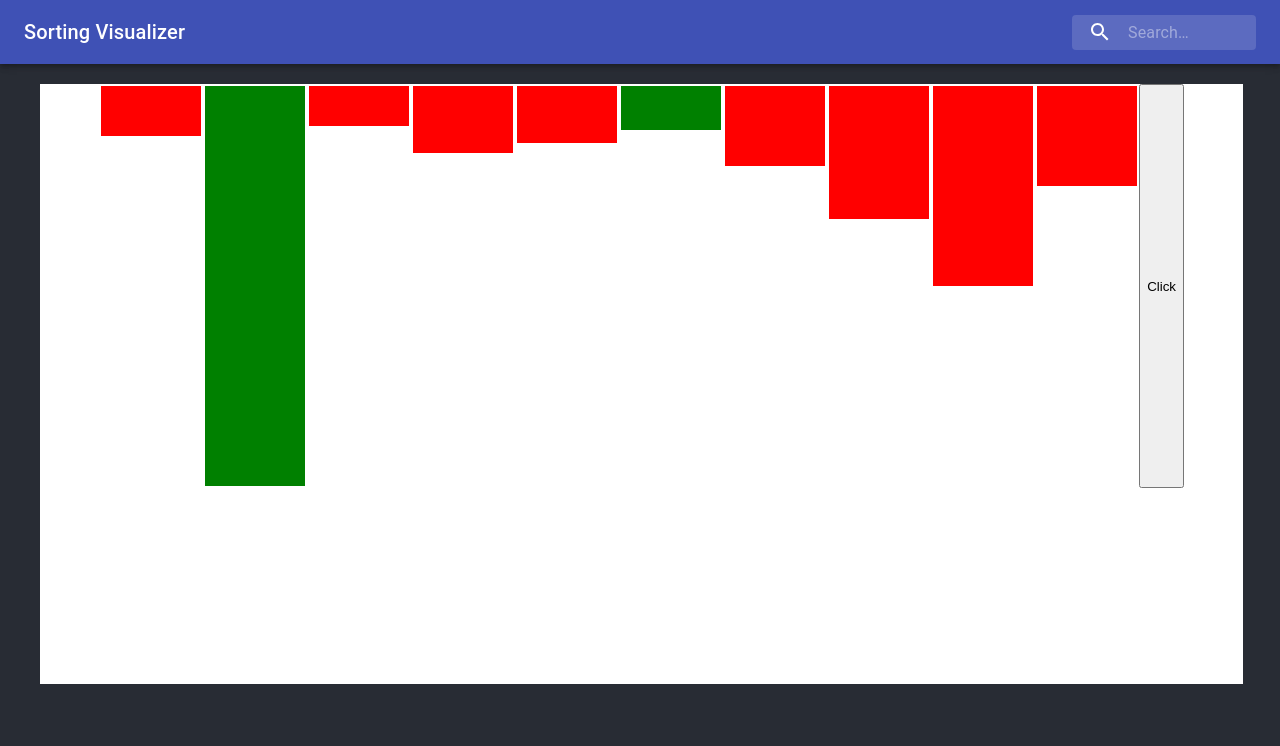
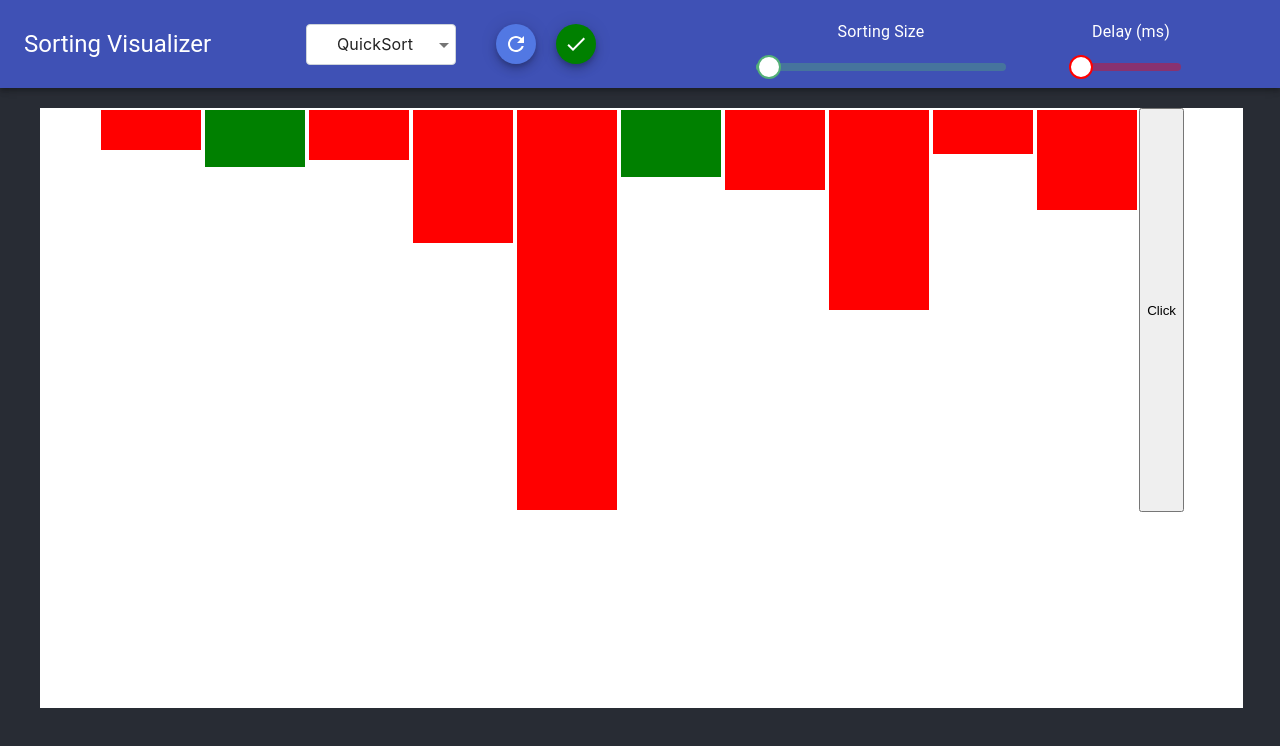
Before and after one commit to mjjply42/Sorting-Visualizer, a React (Create React App) app in the folder client/: page / in a window 1280 px wide. Shown: the top 746 px of the page. Built offline with nearby package versions, Linux system fonts and the light colour scheme.

Commit message:
added buttons and dropdown for ui --- will add sorts next

```diff
--- a/client/package.json
+++ b/client/package.json
@@ -8,9 +8,13 @@
     "@testing-library/jest-dom": "^4.2.4",
     "@testing-library/react": "^9.3.2",
     "@testing-library/user-event": "^7.1.2",
+    "install": "^0.13.0",
+    "npm": "^6.13.6",
     "react": "^16.12.0",
     "react-dom": "^16.12.0",
-    "react-scripts": "3.3.0"
+    "react-redux": "^7.1.3",
+    "react-scripts": "3.3.0",
+    "redux": "^4.0.5"
   },
   "scripts": {
     "start": "react-scripts start",
--- a/client/src/App.js
+++ b/client/src/App.js
@@ -1,16 +1,20 @@
 import React from 'react';
 import { NavBar } from './components/NavBar.js'
 import { MainArea } from './components/MainArea.js'
+import { Provider } from "react-redux";
+import store from "./store";
 import './App.css';
 
 function App() {
   return (
+    <Provider store={store}>
       <div className="App">
         <header className="App-header">
         </header>
         <NavBar/>
         <MainArea/>
       </div>
+    </Provider>
   );
 }
 
--- a/client/src/components/MainArea.js
+++ b/client/src/components/MainArea.js
@@ -1,14 +1,16 @@
 import React,{ useState, useEffect } from 'react';
+import { useSelector, useDispatch } from 'react-redux'
 
 export const MainArea = () => {
 
     const [barCount, setBarCount] = useState(10)
     const [mapTest, setMapTest] = useState([])
     const [switchIndexes, updateIndexes] = useState([1, 5])
+    const count = useSelector(state => state.navState.amount)
 
     useEffect(() => {
-        //updateMapBars()
-    }, [barCount])
+        updateMapBars(count)
+    }, [count])
 
     useEffect(() => {
     }, [mapTest])
@@ -49,7 +51,7 @@ export const MainArea = () => {
     }
     useEffect(() => {
         //setTimeout(() => { updateIndexes([2, 12, 5])}, 2000)
-        updateMapBars(10)
+        updateMapBars(count)
     },[])
     return (
         <div style={{marginLeft: 40, marginTop: 20, backgroundColor: "white", height: 600, width: "94%"}}>
--- a/client/src/components/NavBar.js
+++ b/client/src/components/NavBar.js
@@ -1,12 +1,20 @@
-import React from 'react';
+import React, { useState, useEffect } from 'react';
 import AppBar from '@material-ui/core/AppBar';
 import Toolbar from '@material-ui/core/Toolbar';
-import IconButton from '@material-ui/core/IconButton';
 import Typography from '@material-ui/core/Typography';
+import { fade, withStyles, makeStyles } from '@material-ui/core/styles';
+import RefreshIcon from '@material-ui/icons/Refresh';
+import CloseIcon from '@material-ui/icons/Close';
+import DoneIcon from '@material-ui/icons/Done';
+import Fab from '@material-ui/core/Fab';
+import Slider from '@material-ui/core/Slider';
+import MenuItem from '@material-ui/core/MenuItem';
+import FormControl from '@material-ui/core/FormControl';
+import Select from '@material-ui/core/Select';
+import InputLabel from '@material-ui/core/InputLabel';
 import InputBase from '@material-ui/core/InputBase';
-import { fade, makeStyles } from '@material-ui/core/styles';
-import MenuIcon from '@material-ui/icons/Menu';
-import SearchIcon from '@material-ui/icons/Search';
+
+import { useSelector, useDispatch } from 'react-redux'
 
 const useStyles = makeStyles(theme => ({
     root: {
@@ -61,28 +69,185 @@ const useStyles = makeStyles(theme => ({
     },
 }));
 
+const SortingSizeSlider = withStyles({
+    root: {
+        color: '#52af77',
+        height: 8,
+    },
+    thumb: {
+        height: 24,
+        width: 24,
+        backgroundColor: '#fff',
+        border: '2px solid currentColor',
+        marginTop: -8,
+        marginLeft: -12,
+        '&:focus,&:hover,&$active': {
+        boxShadow: 'inherit',
+        },
+    },
+    active: {},
+    valueLabel: {
+        left: 'calc(-50% + 4px)',
+    },
+    track: {
+        height: 8,
+        borderRadius: 4,
+    },
+    rail: {
+        height: 8,
+        borderRadius: 4,
+    },
+    })(Slider);
+
+    const DelaySlider  = withStyles({
+        root: {
+            color: 'red',
+            height: 8,
+        },
+        thumb: {
+            height: 24,
+            width: 24,
+            backgroundColor: '#fff',
+            border: '2px solid currentColor',
+            marginTop: -8,
+            marginLeft: -12,
+            '&:focus,&:hover,&$active': {
+            boxShadow: 'inherit',
+            },
+        },
+        active: {},
+        valueLabel: {
+            left: 'calc(-50% + 4px)',
+        },
+        track: {
+            height: 8,
+            borderRadius: 4,
+        },
+        rail: {
+            height: 8,
+            borderRadius: 4,
+        },
+        })(Slider);
+
+    function iconStyles() {
+        return {
+            successIcon: {
+                color: "white",
+                backgroundColor: 'green',
+                "&:hover": {
+                    //you want this to be the same as the backgroundColor above
+                    backgroundColor: '#0e9c03'
+                }
+            },
+            refreshIcon: {
+                color: "white",
+                backgroundColor: '#5278e3',
+                "&:hover": {
+                //you want this to be the same as the backgroundColor above
+                backgroundColor: '#2f5de0'
+                }
+            },
+            errorIcon: {
+                color: 'red',
+                "&:hover": {
+                    //you want this to be the same as the backgroundColor above
+                    backgroundColor: 'red',
+                    color: 'white',
+                    }
+            },
+        }
+    }
+
 export function NavBar() {
     const classes = useStyles();
+    const sliders = makeStyles(iconStyles)();
+    const dispatch = useDispatch()
+    const count = useSelector(state => state.navState.amount)
+    const stopped = useSelector(state => state.navState.stopped)
+    const sorts = useSelector(state => state.navState.sortTypes)
+    const [sortType, setSortType] = useState("QuickSort")
+
+    const BootstrapInput = withStyles(theme => ({
+        root: {
+          'label + &': {
+            marginTop: theme.spacing(3),
+          },
+        },
+        input: {
+          borderRadius: 4,
+          position: 'relative',
+          backgroundColor: theme.palette.background.paper,
+          border: '1px solid #ced4da',
+          fontSize: 16,
+          padding: '10px 26px 10px 12px',
+          transition: theme.transitions.create(['border-color', 'box-shadow']),
+          // Use the system font instead of the default Roboto font.
+          fontFamily: [
+            '-apple-system',
+            'BlinkMacSystemFont',
+            '"Segoe UI"',
+            'Roboto',
+            '"Helvetica Neue"',
+            'Arial',
+            'sans-serif',
+            '"Apple Color Emoji"',
+            '"Segoe UI Emoji"',
+            '"Segoe UI Symbol"',
+          ].join(','),
+          '&:focus': {
+            borderRadius: 4,
+            borderColor: '#80bdff',
+            boxShadow: '0 0 0 0.2rem rgba(0,123,255,.25)',
+          },
+        },
+      }))(InputBase);
+
+    const handleChange = event => {
+        setSortType(event.target.value);
+    };
+
 
     return (
     <div className={classes.root}>
         <AppBar position="static">
         <Toolbar>
-          <Typography className={classes.title} variant="h6" noWrap>
+            <Typography className={classes.title} variant="h5" noWrap>
             Sorting Visualizer
             </Typography>
-          <div className={classes.search}>
-            <div className={classes.searchIcon}>
-              <SearchIcon />
+            <FormControl className={classes.margin} style={{marginBottom: 23, marginRight: 30, width: 150}}>
+                <InputLabel id="demo-customized-select-label"></InputLabel>
+                <Select
+                    labelId="demo-customized-select-label"
+                    id="demo-customized-select"
+                    value={sortType}
+                    onChange={handleChange}
+                    input={<BootstrapInput />}
+                >
+                {sorts.map((item, index) => {
+                    return (
+                        <MenuItem value={item}>{item}</MenuItem>
+                    )
+                })}
+                </Select>
+            </FormControl>
+            <div style={{marginRight: 150}}>
+                <Fab style={{margin: 10}} size="small" aria-label="add" className={sliders.refreshIcon}>
+                    <RefreshIcon/>
+                </Fab>
+                <Fab style={{margin: 10}} onClick={()=> {dispatch({type: 'update-stoppage', data: !stopped})}}
+                size="small" aria-label="add" className={stopped? sliders.successIcon:sliders.errorIcon}>
+                    {stopped ? <DoneIcon/> : <CloseIcon/>}
+                </Fab>
             </div>
-            <InputBase
-              placeholder="Search…"
-              classes={{
-                root: classes.inputRoot,
-                input: classes.inputInput,
-              }}
-              inputProps={{ 'aria-label': 'search' }}
-            />
+            <div style={{width: 250, marginTop: 20}}>
+            <Typography gutterBottom>Sorting Size</Typography>
+            <SortingSizeSlider min={5} max={100} onChange={ (e, val) => dispatch({type:'update-count', data: val}) }
+            valueLabelDisplay="auto" aria-label="pretto slider" defaultValue={count} />
+            </div>
+            <div style={{width: 250, marginTop: 20}}>
+            <Typography gutterBottom>Delay (ms)</Typography>
+            <DelaySlider min={500} max={2000} step={100} onChange={ (e, val) => dispatch({type:'update-delay', data: val}) }
+            valueLabelDisplay="auto" aria-label="pretto slider" defaultValue={count} style={{width: 100}} />
             </div>
         </Toolbar>
         </AppBar>
--- /dev/null
+++ b/client/src/reducers/index.js
@@ -0,0 +1,6 @@
+import { combineReducers } from 'redux'
+import navState from './navState'
+
+export default combineReducers({
+    navState,
+})
--- /dev/null
+++ b/client/src/reducers/navState.js
@@ -0,0 +1,30 @@
+const defaultState = {
+    amount: 10,
+    delay: 0,
+    stopped: true,
+    sortTypes: ["QuickSort", "Bubble Sort", "Radix Sort"]
+}
+
+const navState = (state = defaultState, action) => {
+    switch (action.type) {
+        case 'update-count':
+            return {
+                ...state,
+                amount: action.data
+            }
+        case 'update-delay':
+            return {
+                ...state,
+                delay: action.data
+            }
+        case 'update-stoppage':
+            return {
+                ...state,
+                stopped: action.data
+            }
+        default:
+            return state
+    }
+}
+
+export default navState
--- /dev/null
+++ b/client/src/store.js
@@ -0,0 +1,8 @@
+import { createStore, applyMiddleware } from 'redux'
+import rootReducer from './reducers'
+
+const store = createStore(
+    rootReducer,
+)
+
+export default store
```
Also changed, not shown: 1 other file (tests, documents, lock files or other folders). Lines whose indentation alone changed are shown as unchanged.
